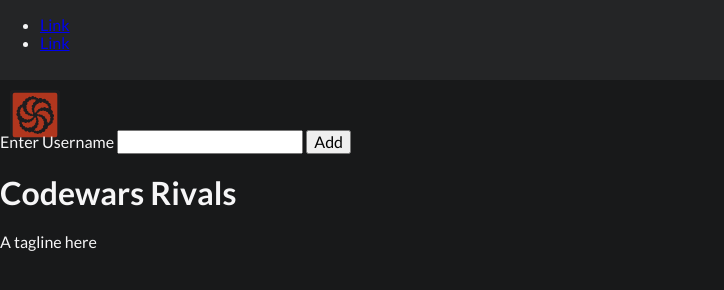
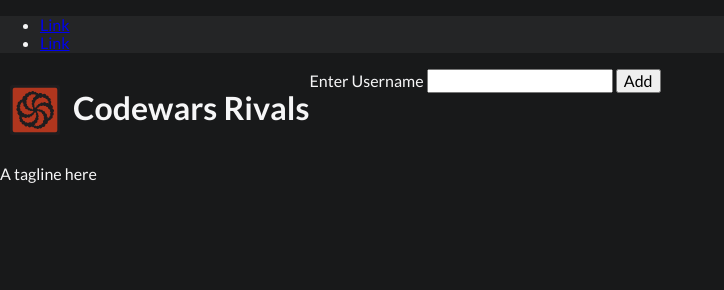
Before and after one commit to celiackelly/codewars-rivals, a plain HTML site: page index.html in a window 1280 px wide. Shown: the whole page, without its empty margins (0-724 px from the left). Drawn offline with Linux system fonts and the light colour scheme.

Commit message:
Vertically align h1/logo

```diff
--- a/css/style.css
+++ b/css/style.css
@@ -3,7 +3,7 @@
 /*******************************************/
 
 /* Box Model Hack */
-*{
+* {
   box-sizing: border-box;
 }
 
@@ -11,21 +11,19 @@
 /* LAYOUT
 /*******************************************/
 
-header {
-  position: fixed;
-  top: 0%;
-  width: 100%;
-  height: 10vh;
+.hero {
+  display: flex;
 }
 
-section {
-  display: flex;
-  justify-content: align-items;
+h1 {
+  flex: 3;
+  display: inline-flex;
+  vertical-align: text-bottom;    /*Make logo and h1 text align*/
 }
 
-.h1-group {
-  margin-top: 10vh;
-  height: 50px;
+aside {
+  justify-self: flex-end;
+  flex: 1;
 }
 
 /******************************************
--- a/index.html
+++ b/index.html
@@ -25,11 +25,10 @@
 
 		<main>
 			<section class="hero">
-				<div class="h1-group">
+				<section>
 					<img id=logo src="assets/codewars-logo.svg" alt="Codewars Logo">
 					<h1>Codewars Rivals</h1>
 					<p>A tagline here</p>
-				</div>
 				</section>
 
 				<aside>
@@ -38,6 +37,9 @@
 					</label>
 					<button type="button" name="button">Add</button>
 				</aside>
+			</section>
+
+
 		</main>
 
 		<footer>
```
Lines whose indentation alone changed are shown as unchanged.
